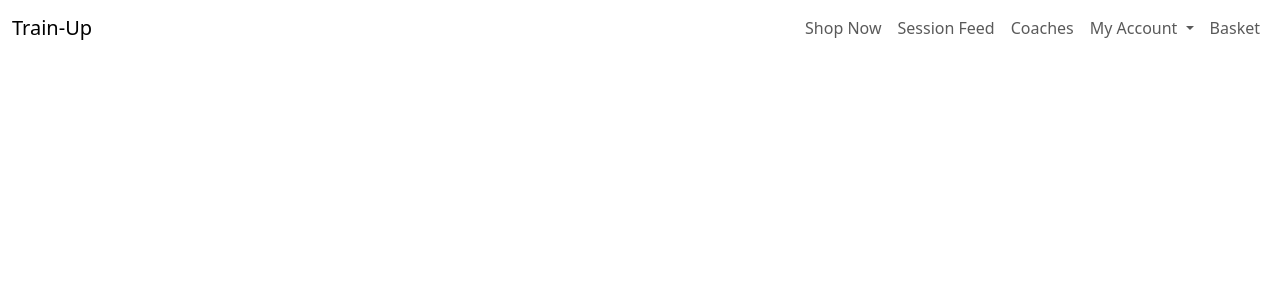
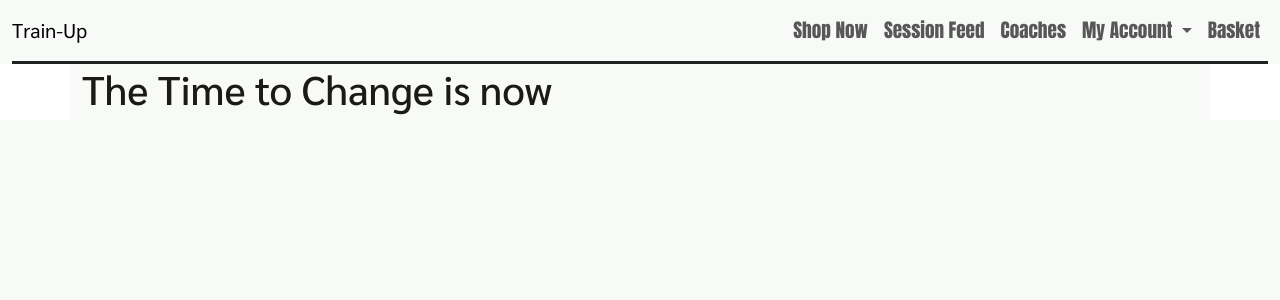
Before and after one commit to Janisroz/PP5, a Django app: page / in a window 1280 px wide. Shown: the top 300 px of the page. Run offline with Django 4.2, Linux system fonts and the light colour scheme.

Commit message:
Complete Navbar

```diff
--- a/home/templates/home/index.html
+++ b/home/templates/home/index.html
@@ -2,5 +2,11 @@
 {% load static %}
 
 {% block content %}
-
+<div class="container" id=home-bg>
+    <div class="row">
+        <div class="col-12">
+            <h1 class="text-upper">The Time to Change is now</h1>
+        </div>
+    </div>
+</div>
 {% endblock %}
--- /dev/null
+++ b/static/css/base.css
@@ -0,0 +1,26 @@
+* {
+    background:#F8FAF8;
+    font-family: Sarabun, sans-serif;
+    color: #1B1A19;
+    --bs-navbar-toggler-border-color:#1B1A19;
+}
+
+
+
+.nav-link,
+.dropdown-item {
+    font-family: Anton, sans-serif ;
+    font-size: larger;
+}
+
+.dropdown-menu {
+    background-color: #F8FAF8;
+    border-color: #1B1A19;
+}
+
+hr {
+    margin: auto;
+    color: #202123;
+    opacity: 1;
+    border-top: calc(1px + 0.125em) solid;
+}
--- a/templates/base.html
+++ b/templates/base.html
@@ -15,6 +15,10 @@
         {% block corecss %}
         <link href="https://cdn.jsdelivr.net/npm/bootstrap@5.3.3/dist/css/bootstrap.min.css" rel="stylesheet"
             integrity="sha384-QWTKZyjpPEjISv5WaRU9OFeRpok6YctnYmDr5pNlyT2bRjXh0JMhjY6hW+ALEwIH" crossorigin="anonymous">
+        <link rel="preconnect" href="https://fonts.googleapis.com">
+        <link rel="preconnect" href="https://fonts.gstatic.com" crossorigin>
+        <link href="https://fonts.googleapis.com/css2?family=Anton&family=Sarabun:wght@400;500;600;700;800&display=swap" rel="stylesheet">
+        <link rel="stylesheet" href="{% static 'css/base.css' %}">
         {% endblock %}
 
         {% block extra_css %}
@@ -32,8 +36,9 @@
         <title>Train-Up {% block extra_title %}{% endblock %}</title>
     </head>
     <body>
-        <header class="container-fluid fixed-top">
+        <header class="container-fluid">
             {% include 'includes/nav.html' %}
+            <hr>
         </header>
         {% if messages %}
         <div class="mesage-container"></div>
```
Also changed, not shown: train_up/settings.py (+7 -3 lines), 1 other file.
